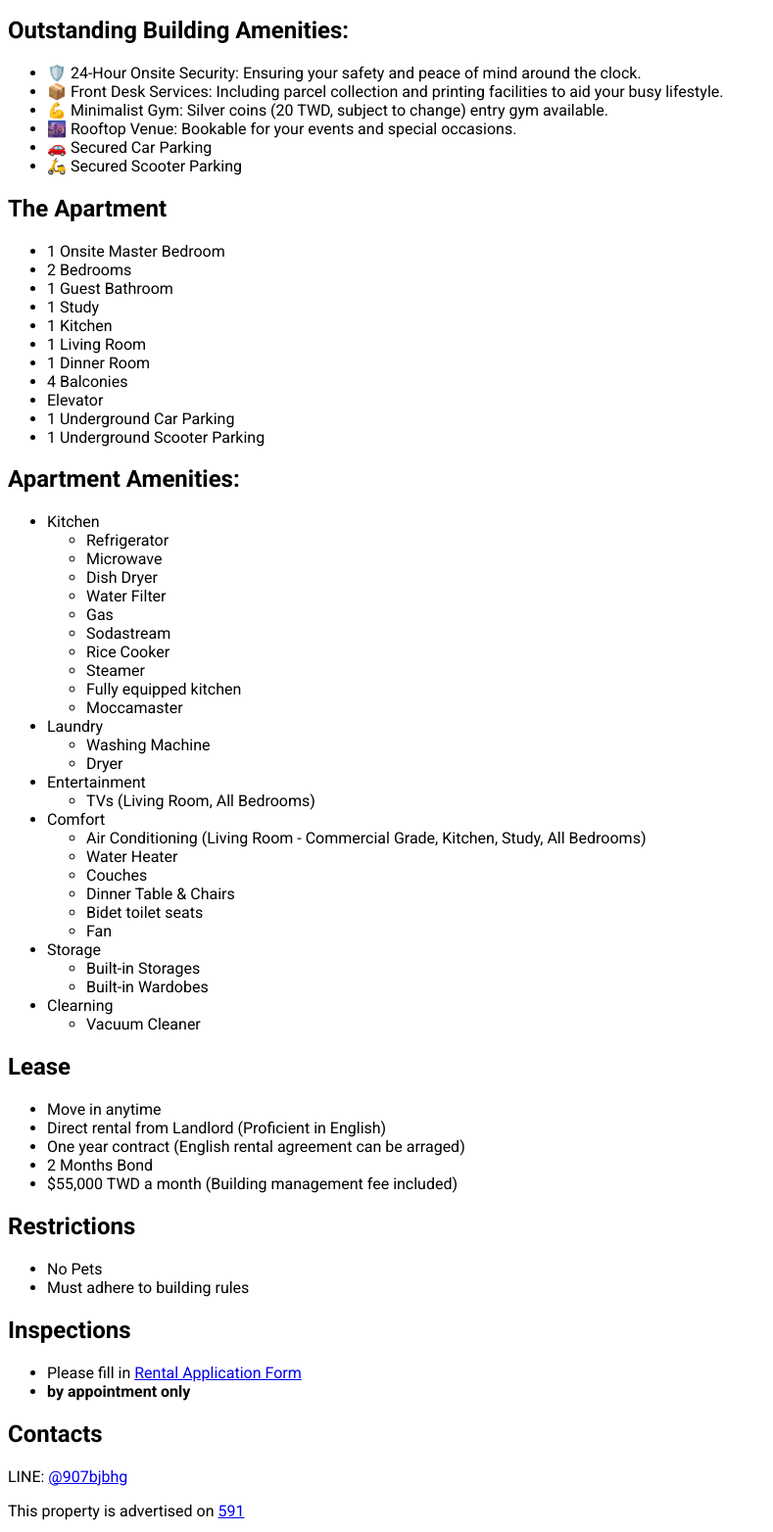
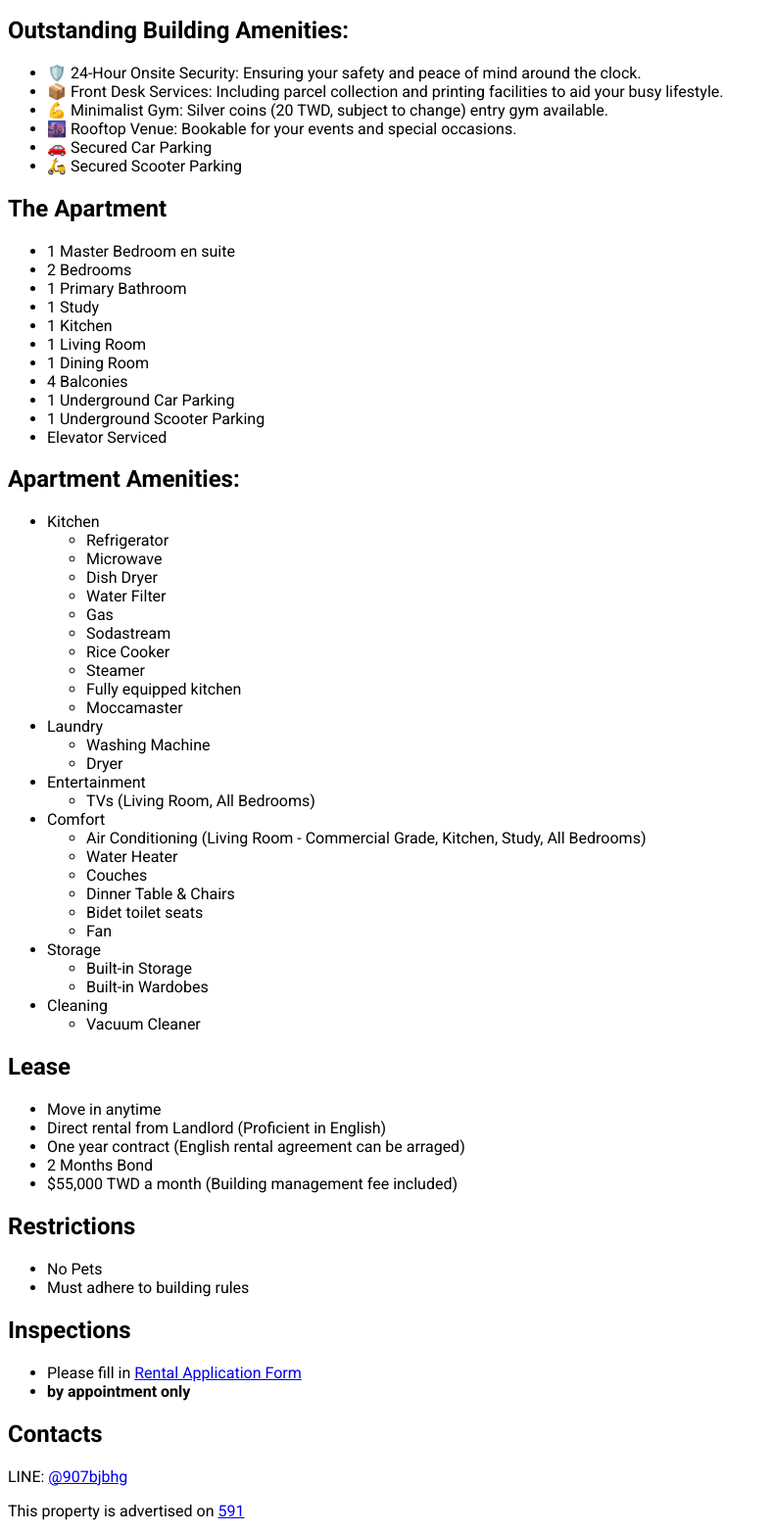
Before and after one commit to Ko-Lin/Ko-Lin.github.io, a Jekyll site: the page built from docs/boai.md, in a window 1280 px wide, cut to the strip 328-1892 px from the top of the page. Shown: the whole strip at 98% size, without its empty margins (0-789 px from the left). Built offline with Jekyll 4.4.1, drawn with Linux system fonts in a browser that asks for light colours.

Commit message:
fix typo

```diff
--- a/docs/assets/css/main.scss
+++ b/docs/assets/css/main.scss
@@ -14,6 +14,7 @@ footer {
 .footer-container {
     display: flex;
     justify-content: center;
+    align-items: flex-end; /* Align items to the bottom */
     gap: 20px;
 }
 
--- a/docs/boai.md
+++ b/docs/boai.md
@@ -25,17 +25,17 @@ __Perfect living space at this fully furnished sophisticated 3-bedroom + 1 study
   - 🛵 Secured Scooter Parking
 
 ## The Apartment
-  - 1 Onsite Master Bedroom
+  - 1 Master Bedroom en suite
   - 2 Bedrooms
-  - 1 Guest Bathroom
+  - 1 Primary Bathroom
   - 1 Study
   - 1 Kitchen
   - 1 Living Room
-  - 1 Dinner Room
+  - 1 Dining Room
   - 4 Balconies
-  - Elevator
   - 1 Underground Car Parking
   - 1 Underground Scooter Parking
+  - Elevator Serviced
 
 ## Apartment Amenities:
   - Kitchen
@@ -62,9 +62,9 @@ __Perfect living space at this fully furnished sophisticated 3-bedroom + 1 study
       - Bidet toilet seats
       - Fan
   - Storage
-      - Built-in Storages
+      - Built-in Storage
       - Built-in Wardobes
-  - Clearning
+  - Cleaning
       - Vacuum Cleaner
 
 ## Lease
```
